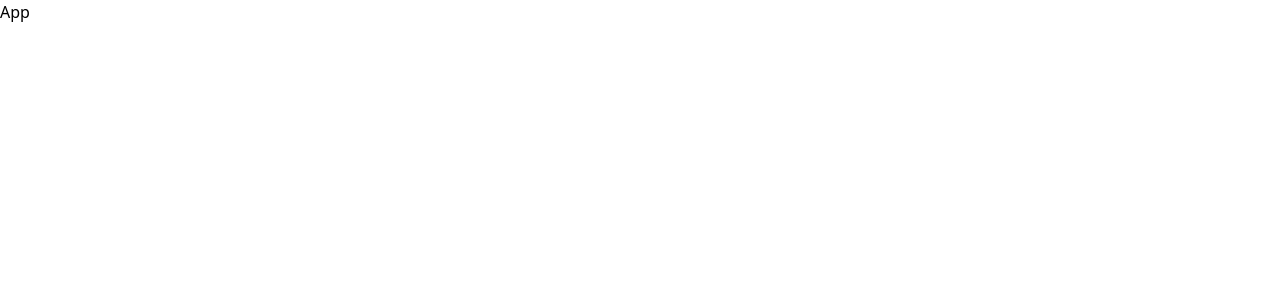
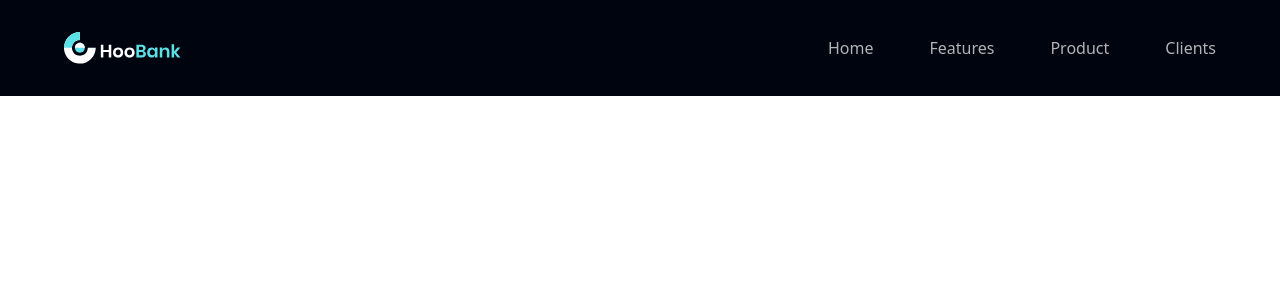
Before and after one commit to StanislaM/hoo-bank, a React (Vite) app: page / in a window 1280 px wide. Shown: the top 300 px of the page. Built offline with nearby package versions, Linux system fonts and the light colour scheme; the HTML template or start-up script is replaced by a standard one.

Commit message:
added navbar

```diff
--- a/package.json
+++ b/package.json
@@ -24,6 +24,8 @@
     "eslint-plugin-react-hooks": "^4.6.0",
     "eslint-plugin-react-refresh": "^0.4.3",
     "postcss": "^8.4.31",
+    "prettier": "^3.0.3",
+    "prettier-plugin-tailwindcss": "^0.5.5",
     "tailwindcss": "^3.3.3",
     "typescript": "^5.0.2",
     "vite": "^4.4.5"
--- a/src/App.tsx
+++ b/src/App.tsx
@@ -1,5 +1,14 @@
+import Container from './components/Container';
+import Navbar from './components/Navbar';
+
 const App = () => {
-    return <div>App</div>;
+    return (
+        <div className="bg-primary w-full overflow-hidden">
+            <Container>
+                <Navbar />
+            </Container>
+        </div>
+    );
 };
 
 export default App;
--- /dev/null
+++ b/src/components/Container/index.tsx
@@ -0,0 +1,15 @@
+import styles from '../../style';
+
+interface IProps {
+    children: React.ReactNode;
+}
+
+const Container = ({ children }: IProps) => {
+    return (
+        <div className={`${styles.boxWidth} ${styles.paddingX} mx-auto`}>
+            {children}
+        </div>
+    );
+};
+
+export default Container;
--- /dev/null
+++ b/src/components/Navbar/index.tsx
@@ -0,0 +1,50 @@
+import { useCallback, useState } from 'react';
+import { close, logo, menu } from '../../assets';
+import { navLinks } from '../../constants';
+import styles from '../../style';
+
+const Navbar = () => {
+    const [toggle, setToggle] = useState(false);
+
+    const renderNavLinks = useCallback(() => {
+        return navLinks.map((item) => (
+            <li key={item.id}>
+                <a
+                    href={`#${item.id}`}
+                    className="text-white sm:text-dimWhite hover:text-white"
+                >
+                    {item.title}
+                </a>
+            </li>
+        ));
+    }, []);
+
+    return (
+        <div className={`${styles.flexBetween} sm:block navbar`}>
+            <div className={`${styles.flexBetween}`}>
+                {/* LOGO */}
+                <div className="py-8">
+                    <a href="./">
+                        <img src={logo} alt="logo" className="h-8" />
+                    </a>
+                </div>
+
+                {/* LINKS */}
+                <ul
+                    className="bg-black-gradient sm:bg-none p-4 sm:p-0 flex flex-col sm:flex-row gap-y-8 gap-x-14 rounded-xl text-2xl sm:text-base invisible sm:visible right-4 sm:right-auto absolute top-20 sm:top-0 sm:relative transition duration-200"
+                    style={toggle ? { visibility: 'visible' } : {}}
+                >
+                    {renderNavLinks()}
+                </ul>
+            </div>
+
+            <img
+                src={!toggle ? menu : close}
+                className="sm:hidden "
+                onClick={() => setToggle((state) => !state)}
+            />
+        </div>
+    );
+};
+
+export default Navbar;
--- /dev/null
+++ b/src/style.ts
@@ -0,0 +1,31 @@
+const styles = {
+    boxWidth: 'xl:max-w-[1300px] w-full',
+
+    heading2:
+        'font-poppins font-semibold xs:text-[48px] text-[40px] text-white xs:leading-[76.8px] leading-[66.8px] w-full',
+    paragraph:
+        'font-poppins font-normal text-dimWhite text-[18px] leading-[30.8px]',
+
+    flexCenter: 'flex justify-center items-center',
+    flexStart: 'flex justify-center items-start',
+    flexBetween: 'flex justify-between items-center',
+
+    paddingX: 'sm:px-16 px-6',
+    paddingY: 'sm:py-16 py-6',
+    padding: 'sm:px-16 px-6 sm:py-12 py-4',
+
+    marginX: 'sm:mx-16 mx-6',
+    marginY: 'sm:my-16 my-6',
+};
+
+export const layout = {
+    section: `flex md:flex-row flex-col ${styles.paddingY}`,
+    sectionReverse: `flex md:flex-row flex-col-reverse ${styles.paddingY}`,
+
+    sectionImgReverse: `flex-1 flex ${styles.flexCenter} md:mr-10 mr-0 md:mt-0 mt-10 relative`,
+    sectionImg: `flex-1 flex ${styles.flexCenter} md:ml-10 ml-0 md:mt-0 mt-10 relative`,
+
+    sectionInfo: `flex-1 ${styles.flexStart} flex-col`,
+};
+
+export default styles;
--- a/tailwind.config.js
+++ b/tailwind.config.js
@@ -1,6 +1,6 @@
 /** @type {import('tailwindcss').Config} */
 module.exports = {
-  content: ["./index.html", "./src/**/*.{js,jsx}"],
+  content: ["./index.html", "./src/**/*.{js,jsx,ts,tsx}"],
   mode: "jit",
   theme: {
     extend: {
```
Also changed, not shown: 1 other file (tests, documents, lock files or other folders).
